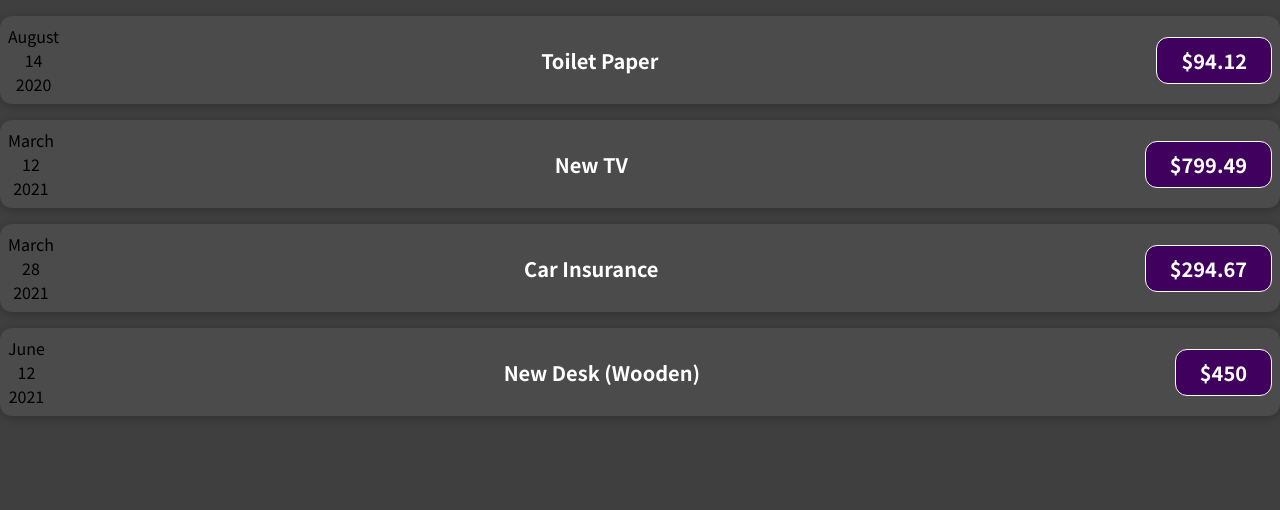
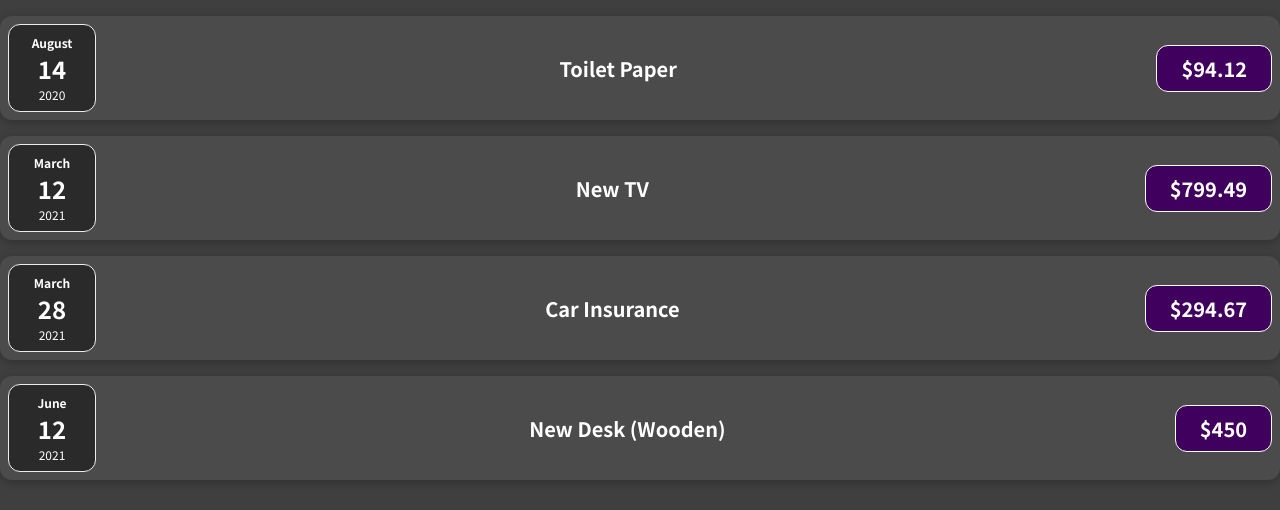
Before and after one commit to BryantIT/react-complete-guide-study, a React (Create React App) app: page / in a window 1280 px wide. Shown: the top 510 px of the page. Built offline with nearby package versions, Linux system fonts and the light colour scheme.

Commit message:
adds css

```diff
--- a/src/components/ExpenseDate/ExpenseDate.js
+++ b/src/components/ExpenseDate/ExpenseDate.js
@@ -8,10 +8,10 @@ const ExpenseDate = ({ date }) => {
   const year = date.getFullYear()
 
   return (
-    <div>
-      <div>{month}</div>
-      <div>{day}</div>
-      <div>{year}</div>
+    <div className='expense-date'>
+      <div className='expense-date-month'>{month}</div>
+      <div className='expense-date-day'>{day}</div>
+      <div className='expense-date-year'>{year}</div>
     </div>
   )
 }
```
